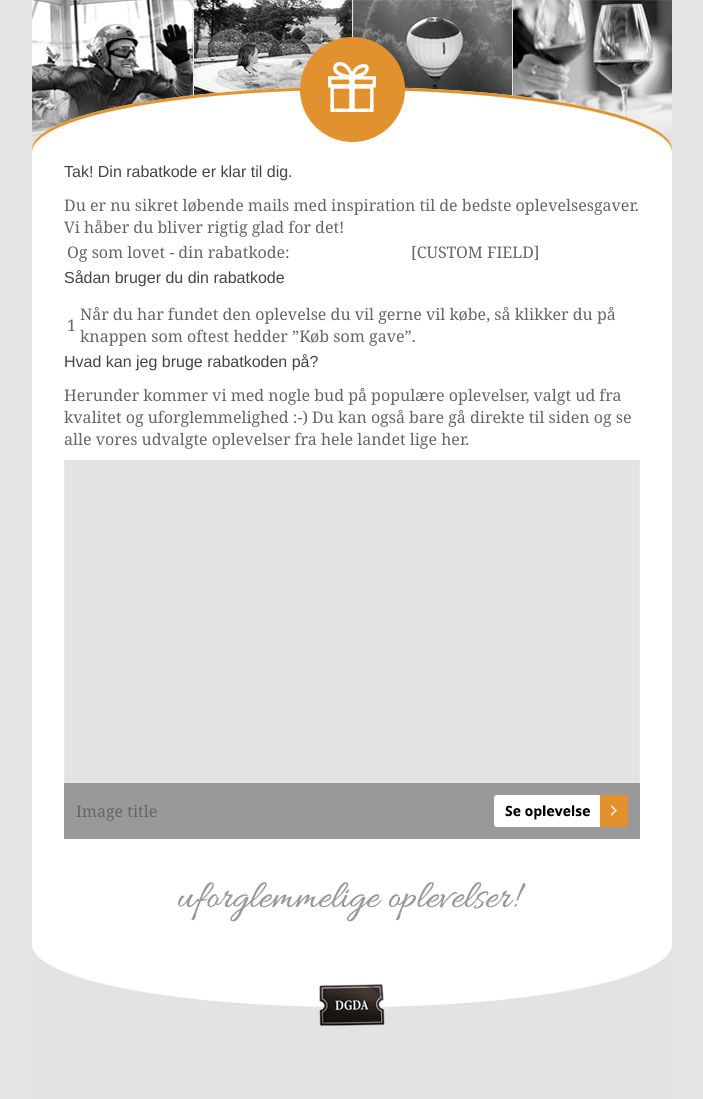
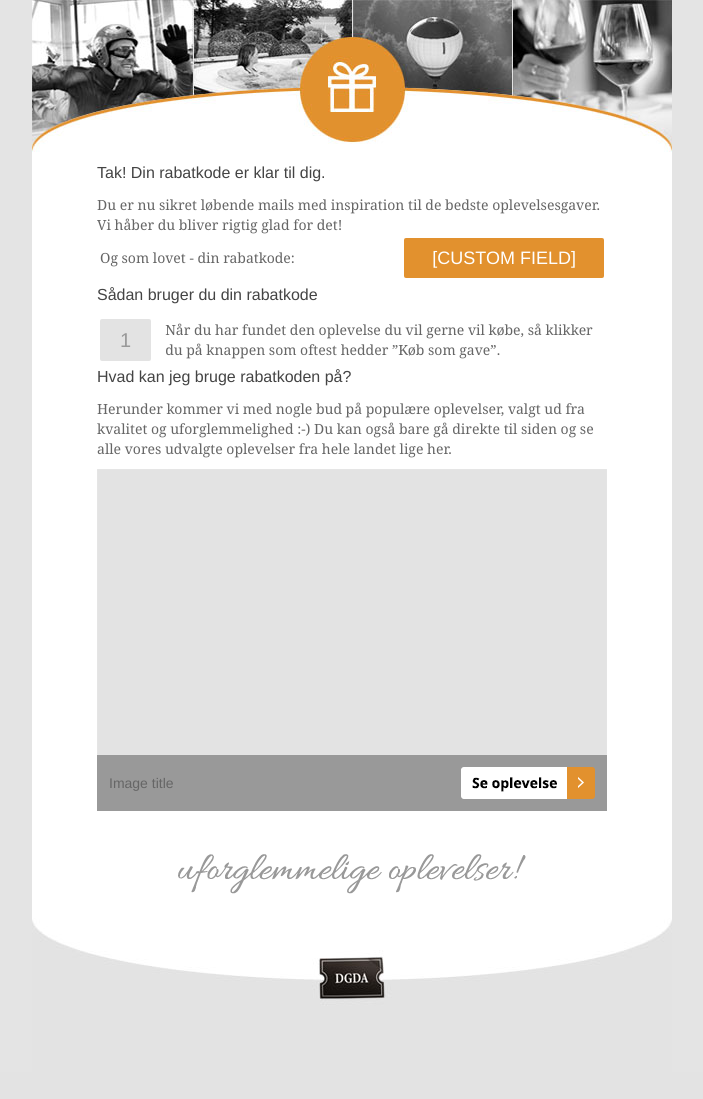
Before and after one commit to leogono/DGDA-CM-Template-09, a plain HTML site: page dgda.html in a window 1280 px wide. Shown: the whole page, without its empty margins (288-991 px from the left). After the commit the page ends 1072 px from the top, so only its background shows below. Drawn offline with Linux system fonts and the light colour scheme.

Commit message:
updated template

```diff
--- a/dgda.html
+++ b/dgda.html
@@ -11,13 +11,16 @@
 	}
 	table {
 		font-family: Georgia, Times, serif;
+		font-size: 14px;
+		line-height: 20px;
 		color: #666666;
+		-webkit-text-adjust:none;
 	}
 	td.promocell p {
 		color:#e1d8c1;
 		font-size:16px;
 		line-height:26px;
-		font-family:'Helvetica Neue',Helvetica,Arial,sans-serif;
+		font-family: Georgia, Times, serif;
 		margin-top:0;
 		margin-bottom:0;
 		padding-top:0;
@@ -43,7 +46,7 @@
 	  	color:#888888;
 		font-size:13px;
 		line-height:19px;
-		font-family:'Helvetica Neue',Helvetica,Arial,sans-serif;
+		font-family: Georgia, Times, serif;
 		margin-top:0;
 		margin-bottom:12px;
 		padding-top:0;
@@ -54,19 +57,38 @@
 	  	color:#3ca7dd;
 		text-decoration:none;
 	}
+	.sans {
+		font-family:'Helvetica Neue',Helvetica,Arial,sans-serif;
+	}
+	#discount-code {
+		background-color: #e2912e;
+		color: white;
+		font-size: 18px;
+		padding: 10px 20px;
+		-webkit-border-radius: 2px;
+		-moz-border-radius: 2px;
+		border-radius: 2px;
+		display: block;
+		text-align: center;
+	}
+	.list-number {
+		font-family:'Helvetica Neue',Helvetica,Arial,sans-serif;
+		background: #e3e3e3;
+		font-size: 20px;
+	  color: #999999;
+	  padding: 10px 20px;
+	  margin-right: 10px;
+	  -webkit-border-radius: 2px;
+	  -moz-border-radius: 2px;
+	  border-radius: 2px;
+	}
 	@media only screen and (max-device-width: 480px) {
 		div[class="header"] {
 		    font-size: 16px !important;
 		}
 		table[class="table"], td[class="cell"] {
-		    width: 300px !important;
+		    width: 340px !important;
 		}
-		table[class="promotable"], td[class="promocell"] {
-	          width: 325px !important;
-	     }
-		td[class="footershow"] {
-	          width: 300px !important;
-	     }
 		table[class="hide"], img[class="hide"], td[class="hide"] {
 	          display: none !important;
 	     }
@@ -110,15 +132,15 @@
 	   	<table width="640" cellpadding="0" cellspacing="0" border="0" class="table">
 				<tr>
 					<td id="top-img">
-						<img src="images/top-img.jpg" alt="">
+						<img src="images/top-img.jpg" alt="" width="100%" />
 					</td>
 				</tr>
 				<tr>
-					<td id="main-content">
-						<table width="640" cellpadding="0" cellspacing="0" border="0" class="table" bgcolor="#fff">
+					<td id="main-content" align="left">
+						<table width="640" cellpadding="" cellspacing="0" border="0" class="table" bgcolor="#fff">
 							<tr>
-								<td width="5%"></td>
-								<td width="90%" class="contentblock">
+								<td width="10%"></td>
+								<td width="80%" class="contentblock">
 									<h4 class="sans section-title"><singleline label='title'>Tak! Din rabatkode er klar til dig.</singleline></h4>
 									<div><multiline label='Intro'>Du er nu sikret løbende mails med inspiration til de bedste oplevelsesgaver. Vi håber du bliver rigtig glad for det!</multiline></div>
 									<table width="100%">
@@ -126,18 +148,18 @@
 						          <td width="60%">
 						            <singleline>Og som lovet - din rabatkode:</singleline>
 						          </td>
-						          <td width="40%">
+						          <td width="40%" align="right">
 						            <span id="discount-code" class="sans"><singleline label="Discount Code">[CUSTOM FIELD]</singleline></span>
 						          </td>
 						        </tr>
 						      </table>
 								</td>
-								<td width="5%"></td>
+								<td width="10%"></td>
 							</tr>
 
 							<tr>
-								<td width="5%"></td>
-								<td width="90%" class="contentblock">
+								<td width="10%"></td>
+								<td width="80%" class="contentblock">
 									<h4 class="sans section-title"><singleline>Sådan bruger du din rabatkode</singleline></h4>
 									<repeater>
 				            <table>
@@ -148,12 +170,12 @@
 				            </table>
 				          </repeater>
 								</td>
-								<td width="5%"></td>
+								<td width="10%"></td>
 							</tr>
 
 							<tr>
-								<td width="5%"></td>
-								<td width="90%" class="contentblock">
+								<td width="10%"></td>
+								<td width="80%" class="contentblock">
 									<h4 class="sans section-title"><singleline>Hvad kan jeg bruge rabatkoden på?</singleline></h4>
 									<multiline label='Main Text'>Herunder kommer vi med nogle bud på populære oplevelser, valgt ud fra kvalitet og uforglemmelighed :-) Du kan også bare gå direkte til siden og se alle vores udvalgte oplevelser fra hele landet lige her.</multiline>
 
@@ -174,19 +196,19 @@
 
 				          <table width="100%">
 				            <tr><td align="center">
-				              <img editable src="images/dgda-bottom-text.png" width="348" style="margin-top: 20px;" alt="" />
+				              <img editable src="images/dgda-bottom-text.png" width="348" style="margin-top: 20px; max-width:100%" alt="" />
 				            </td></tr>
 
 				          </table>
 								</td>
-								<td width="5%"></td>
+								<td width="10%"></td>
 							</tr>
 						</table>
 					</td>
 				</tr>
 				<tr>
 					<td id="footer">
-						<img src="images/bottom-img.jpg" alt="">
+						<img src="images/bottom-img.jpg" alt="" width="100%" />
 					</td>
 				</tr>
 			</table>
```
